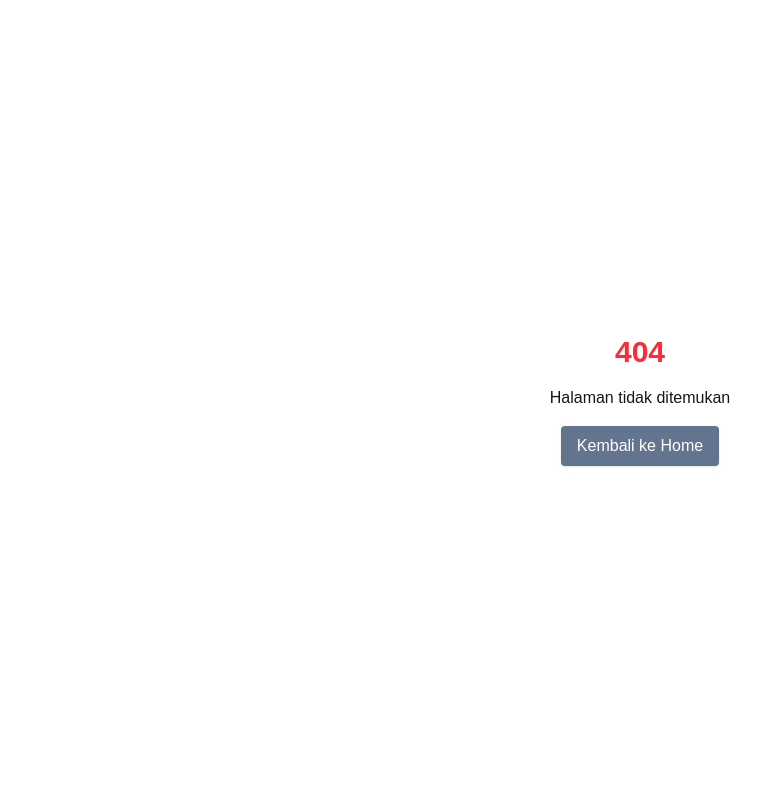
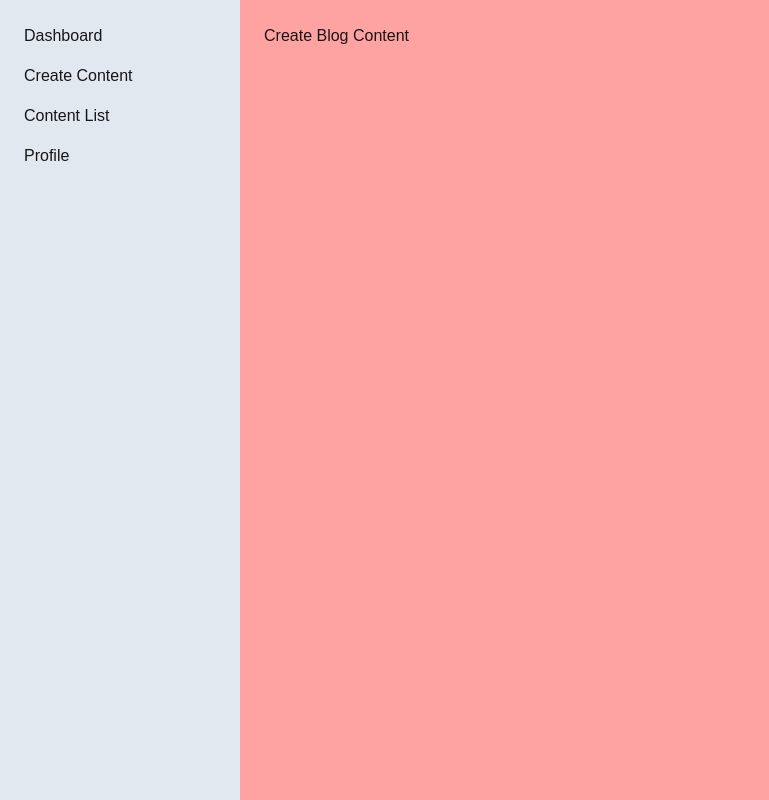
Before and after one commit to abdi-class/jcwdbdg-dashapp, a Next.js app: page /dashboard/create-content in a window 1280 px wide. Before the commit this address had no page. Shown: the whole page, without its empty margins (0-769 px from the left). Built offline with nearby package versions, Linux system fonts and the light colour scheme.

Commit message:
create blog page

```diff
--- /dev/null
+++ b/src/app/dashboard/create-content/page.tsx
@@ -0,0 +1,9 @@
+import * as React from "react";
+
+export default function CreateContent() {
+  return (
+    <div>
+      <h1>Create Blog Content</h1>
+    </div>
+  );
+}
```
